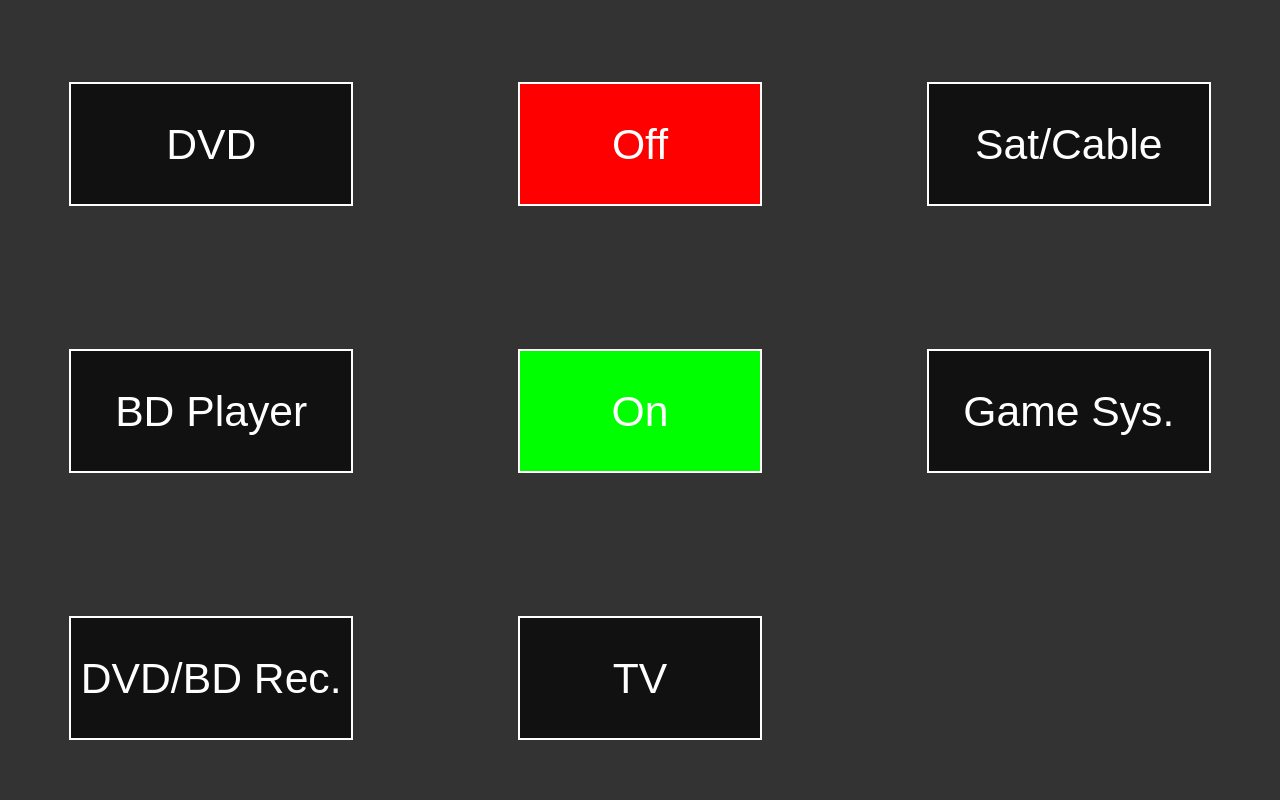
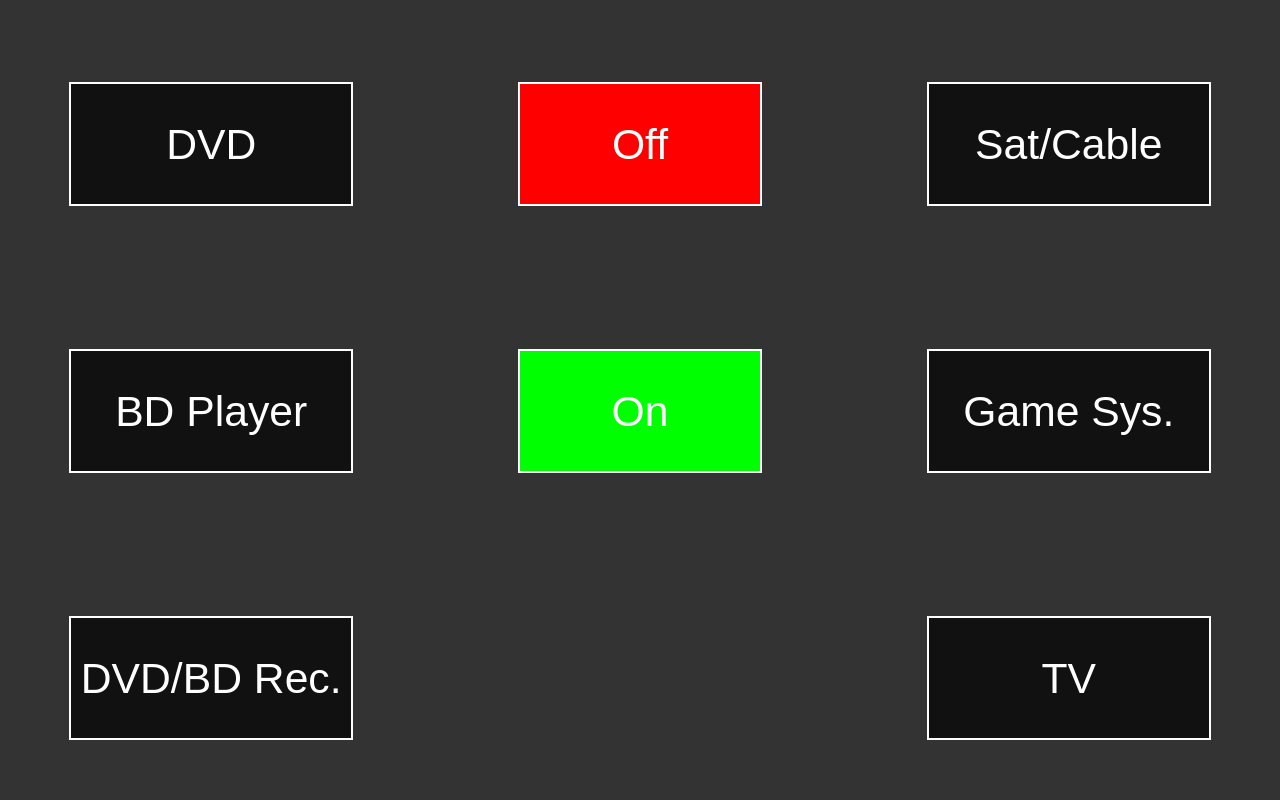
Before and after one commit to QuinnEbert/zedom8or, a PHP site: page /ipadmote_quinn.php in a window 1280 px wide. Run offline with PHP 8.4, Linux system fonts and the light colour scheme; data that the repository does not hold is empty.

Commit message:
Small follow up to last commit, improving appearance (I hope).

```diff
--- a/ipadmote_quinn.php
+++ b/ipadmote_quinn.php
@@ -85,12 +85,12 @@ $ourFile = basename(__FILE__);
 			<td width="33%" valign="middle" align="center">
 				<div onClick="pvRebel_setSource('15')">DVD/BD Rec.</div>
 			</td>
-			<td width="34%" valign="middle" align="center">
-				<div onClick="pvRebel_setSource('05')" class="midpageColumn">TV</div>
-			</td>
 			<td width="33%" valign="middle" align="center">
 				<!-- Not on my VSX-1023K there's not... ;) -->
 				<!-- <div onClick="pvRebel_setSource('10')">Video In</div> -->
+			</td>
+			<td width="34%" valign="middle" align="center">
+				<div onClick="pvRebel_setSource('05')">TV</div>
 			</td>
 		</tr>
 	</table>
```
